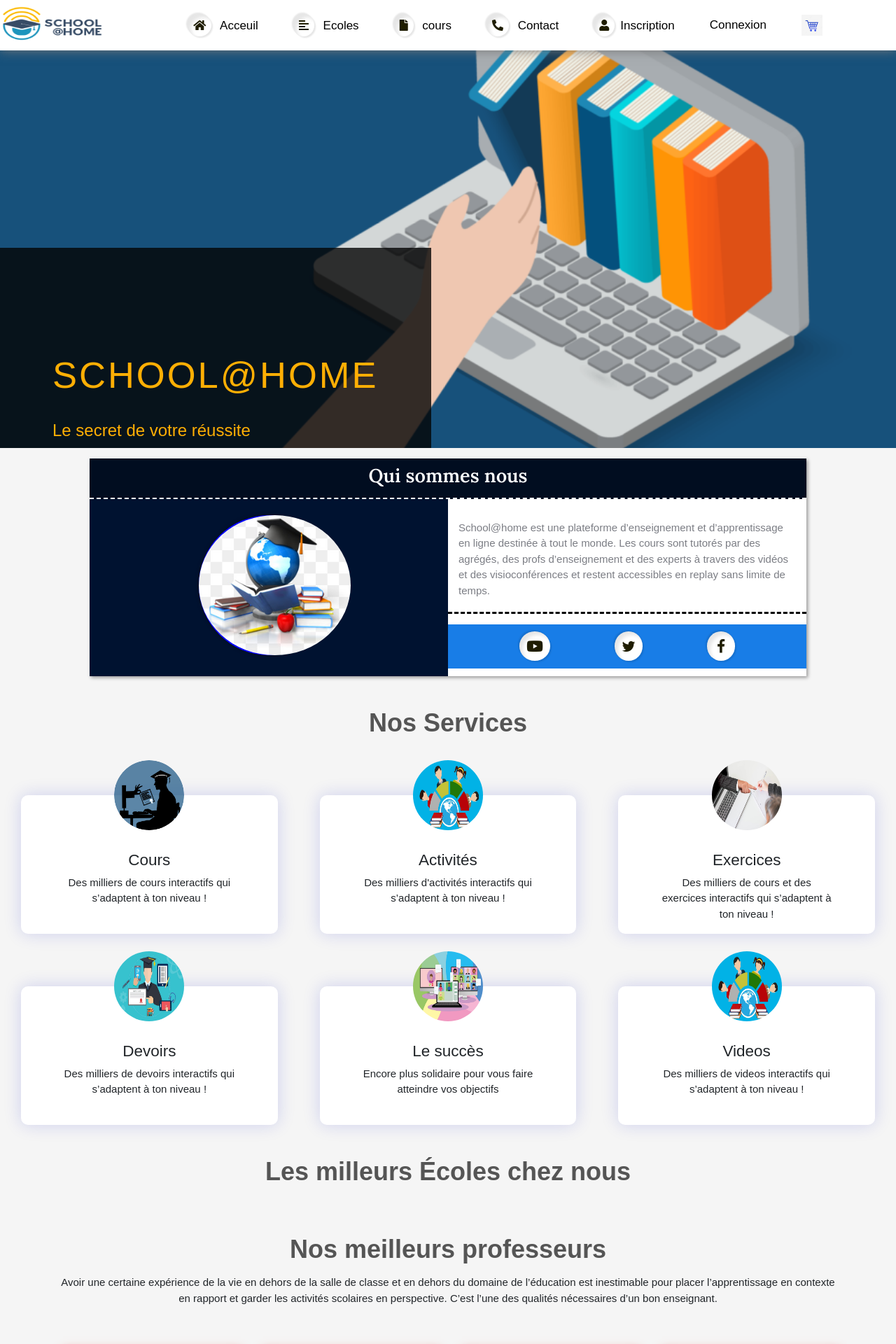
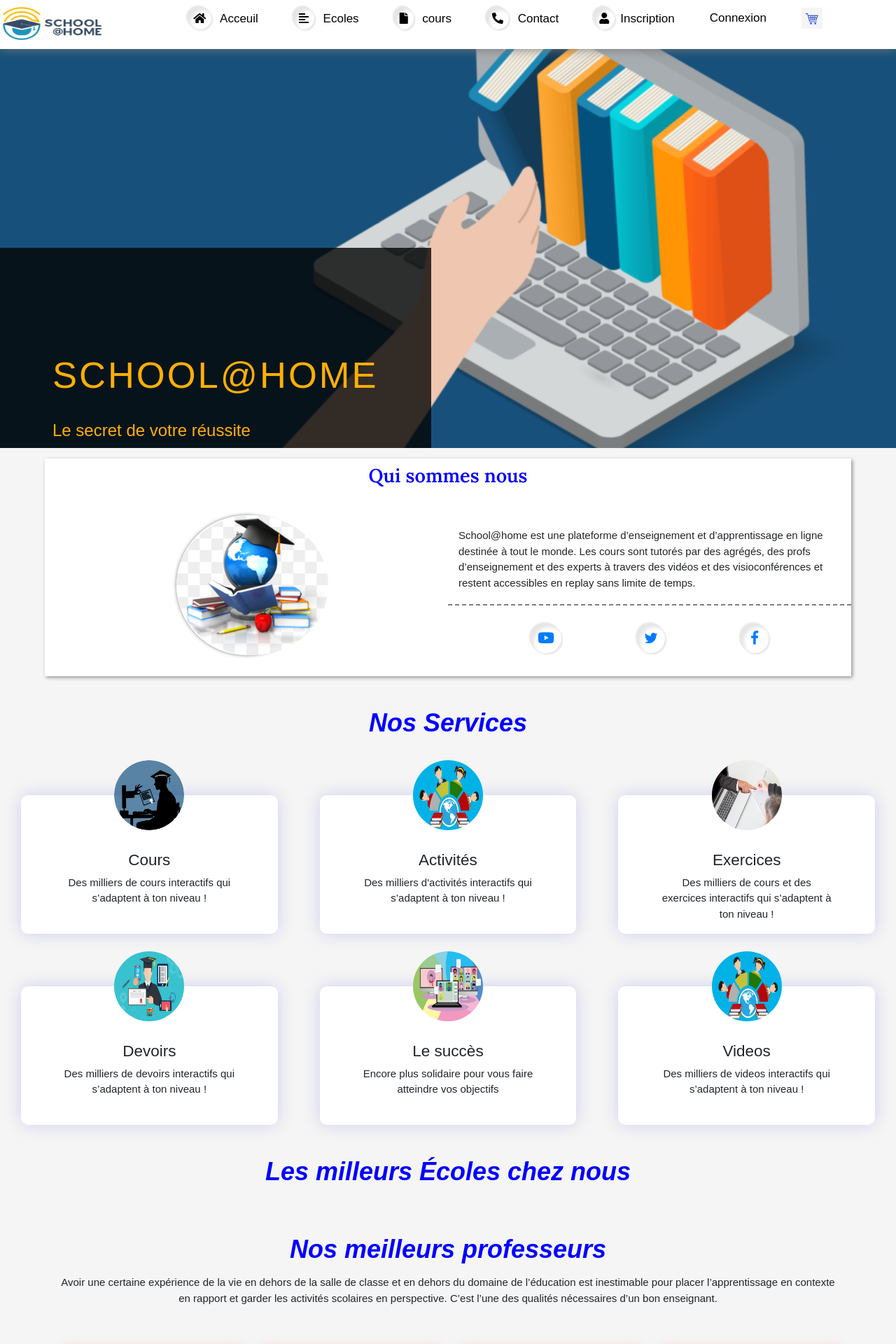
Before and after one commit to abbassiraja/elearning, a Symfony app: template templates/home/index.html.twig in a window 1280 px wide. Shown: the top 1920 px of the page at 70% size. Run offline with Twig, Linux system fonts and the light colour scheme; the template is opened without the code that fills it, so the values that code supplies are empty; some libraries are stand-ins or nearby versions.

Commit message:
modification css2

```diff
--- a/public/css/style.css
+++ b/public/css/style.css
@@ -259,6 +259,7 @@ body{
  /* section maps*/
  #macarte {
   height: 400px;
+  border:solid 1px;
 
 
 }
--- a/public/js/index.js
+++ b/public/js/index.js
@@ -91,3 +91,35 @@ css.innerHTML += "#slidy { left: 0%; "+keyframeprefix+"transform: translate3d(0,
 document.body.appendChild(css); // add the new stylesheet to the end of the document
 }
 //publicité page home
+var vid = document.getElementById("bgvid");
+var pauseButton = document.querySelector("#polina button");
+
+if (window.matchMedia('(prefers-reduced-motion)').matches) {
+    vid.removeAttribute("autoplay");
+    vid.pause();
+    pauseButton.innerHTML = "Paused";
+}
+
+function vidFade() {
+  vid.classList.add("stopfade");
+}
+
+vid.addEventListener('ended', function()
+{
+// only functional if "loop" is removed
+vid.pause();
+// to capture IE10
+vidFade();
+});
+
+
+pauseButton.addEventListener("click", function() {
+  vid.classList.toggle("stopfade");
+  if (vid.paused) {
+    vid.play();
+    pauseButton.innerHTML = "Pause";
+  } else {
+    vid.pause();
+    pauseButton.innerHTML = "Paused";
+  }
+})
--- a/src/Controller/RegisterController.php
+++ b/src/Controller/RegisterController.php
@@ -48,7 +48,7 @@ class RegisterController extends AbstractController
 
             $notification = "Votre inscription s'est bien déroulée";
         }else{
-            $notification = "L'email utilié existe déja";
+            $notification = "L'email utilisé existe déja";
         }
 
 
--- a/templates/base.html.twig
+++ b/templates/base.html.twig
@@ -122,7 +122,7 @@ header {
 .nav-menus li {
     list-style: none;
     position: relative;
-    padding: 20px 10px;
+    padding: 10px 10px;
 }
 .nav-menus a {
     color: black;
--- a/templates/cours/index.html.twig
+++ b/templates/cours/index.html.twig
@@ -3,7 +3,6 @@
 {% block title %} Cours{% endblock %}
 
 {% block body %}
-
 
 
 <!--cours-->
--- a/templates/home/index.html.twig
+++ b/templates/home/index.html.twig
@@ -6,7 +6,10 @@
 {% block body %}
 
 
+<style>
 
+</style>
+<!--test-->
 
 <style>
 /*style qui sommes nous*/
@@ -21,7 +24,7 @@ body {
   background-repeat:no-repeat;
 }
 .card--containers {
-  width:80%;
+  width:90%;
   margin:1em auto;
 }
 .profile__card {
@@ -37,7 +40,7 @@ body {
 }
 .card__header {
   grid-area:header;
-  background-color:#010d20;
+  background-color:white;
   min-width:100%;
   border-bottom:2px dashed #fff;
 }
@@ -46,12 +49,12 @@ body {
   font-family:'Lora',sans-serif;
   font-size:1.8rem;
   text-align:Center;
-  color:#fff;
+  color:blue;
   padding:.3em 0;
 }
 .image__containers {
   padding:1.5em 0 2em;
-  background-color:#001230;
+  background-color:white;
   width:100%;
   height:100%;
   clip-path:polygon(0 0,100% 0,100% 100%,97% 93%,94% 100%,91% 93%,88% 100%,84% 93%,81% 100%,78% 93%,75% 100%,72% 93%,69% 100%,66% 93%,63% 100%,60% 93%,57% 100%,54% 93%,51% 100%,48% 93%,45% 100%,42% 93%,38.5% 100%,36% 93%,33% 100%,30% 93%,27% 100%,24% 93%,21% 100%,18% 93%,15% 100%,12% 93%,9% 100%,6% 93%,3% 100%,0 93%);
@@ -62,7 +65,7 @@ body {
 .card__image {
   width:200px;
   height:200px;
-  background-color:blue;
+  background-color:white;
   border-radius:50%;
   box-shadow:0 0 5px rgba(0,0,0,.5)
 }
@@ -73,14 +76,14 @@ body {
 }
 
 .about__me {
-  color:#7b7d84;
+
   font-weight:500;
   font-size:.9rem;
   padding:1em;
-  border-bottom:3px dashed black;
+  border-bottom:2px dashed grey;
 }
 .important__social__links {
- background-color:#187de7;
+ background-color:white;
   padding:.5em;
   display:flex;
   justify-content:space-evenly;
@@ -92,7 +95,7 @@ i {
   padding:.5em;
   border-radius:50%;
   box-shadow:5px 5px 5px rgba(0,0,0,.1) inset ,2px 2px 2px rgba(0,0,0,.1),-2px -2px 2px rgba(0,0,0,.1);
-  color:#1f1d01;
+  color:yelow;
   transition:background-color 300ms,color 300ms;
 }
 .fa-facebook {
@@ -190,6 +193,9 @@ a:focus::before   {
     </div>
   </section>
 </body>
+
+
+
 <!--matieres-->
 <style>
 @import url('https://fonts.googleapis.com/css?family=Poppins|Ubuntu&display=swap');
@@ -268,7 +274,7 @@ a:focus::before   {
 </style>
 <div class="container-fluid mb-5">
  <div class="text-center mt-5">
-        <h1>Nos Services</h1>
+ <h1 style="color:blue;"> <em>Nos Services</em></h1>
  </div>
  <div class="row">
  <div class="col-md-4">
@@ -330,7 +336,7 @@ a:focus::before   {
 </div>
 </div>
 <!--publicité-->
-<h1>Les milleurs Écoles chez nous</h1>
+<h1 style="color:blue;"><em>Les milleurs Écoles chez nous</em></h1>
 
 <div class="container">
 {% for item in pub %}
@@ -529,14 +535,14 @@ h1{
 
         #team .card:hover h3,
         #team .card:hover i {
-            color: #fff;
+            color: black;
         }
 </style>
 <div id="team">
         <div class="container my-3 py-5 text-center">
             <div class="row mb-5">
                 <div class="col">
-                    <h1>Nos meilleurs professeurs</h1>
+                    <h1 style="color:blue;"><em>Nos meilleurs professeurs</em></h1>
                     <p class="my-3">
                        Avoir une certaine expérience de la vie en dehors de la salle de classe et en dehors du domaine de l’éducation est inestimable pour placer l’apprentissage en contexte en rapport et garder les activités scolaires en perspective. C’est l’une des qualités nécessaires d’un bon enseignant.
                     </p>
```
Also changed, not shown: other parts of templates/base.html.twig (+1 -46 lines), templates/ecoles/index.html.twig (+58 -59 lines), templates/register/index.html.twig (+9 -3 lines), templates/security/login.html.twig (+18 -0 lines). Lines whose indentation alone changed are shown as unchanged.
